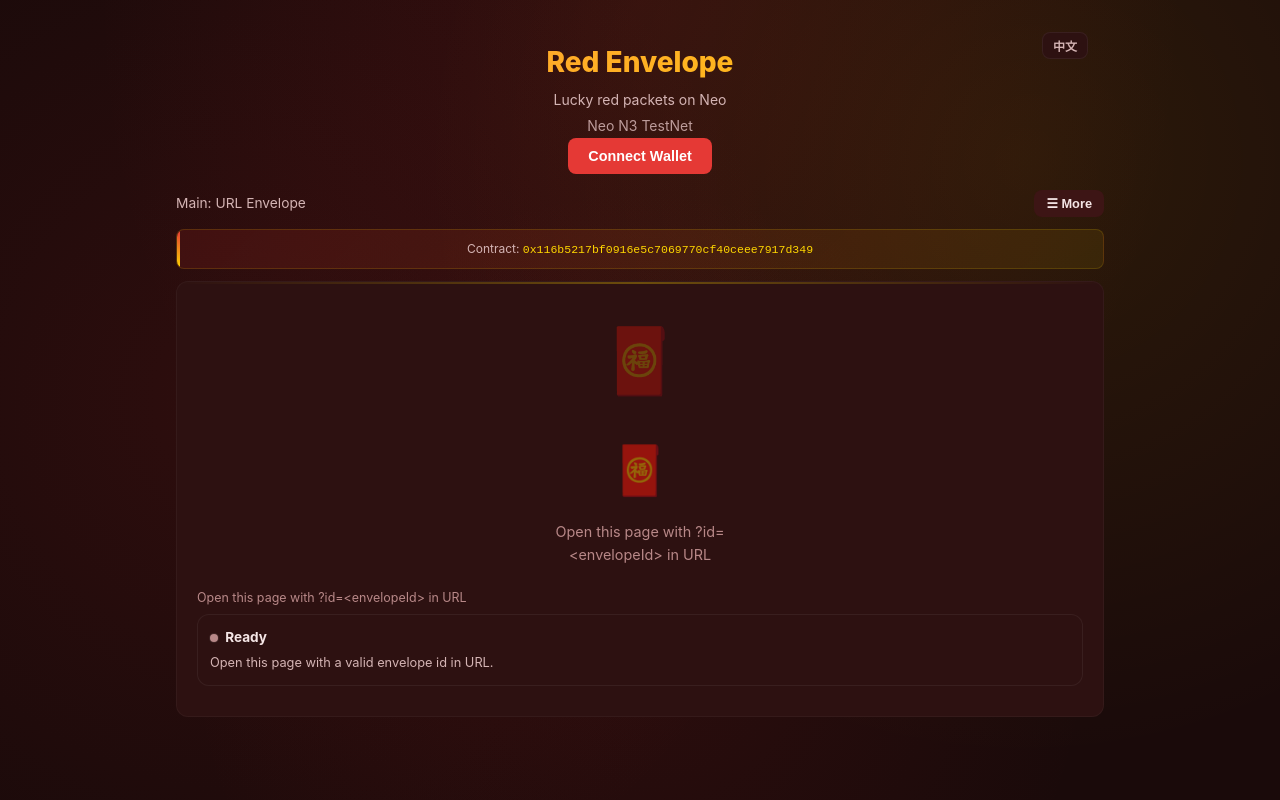
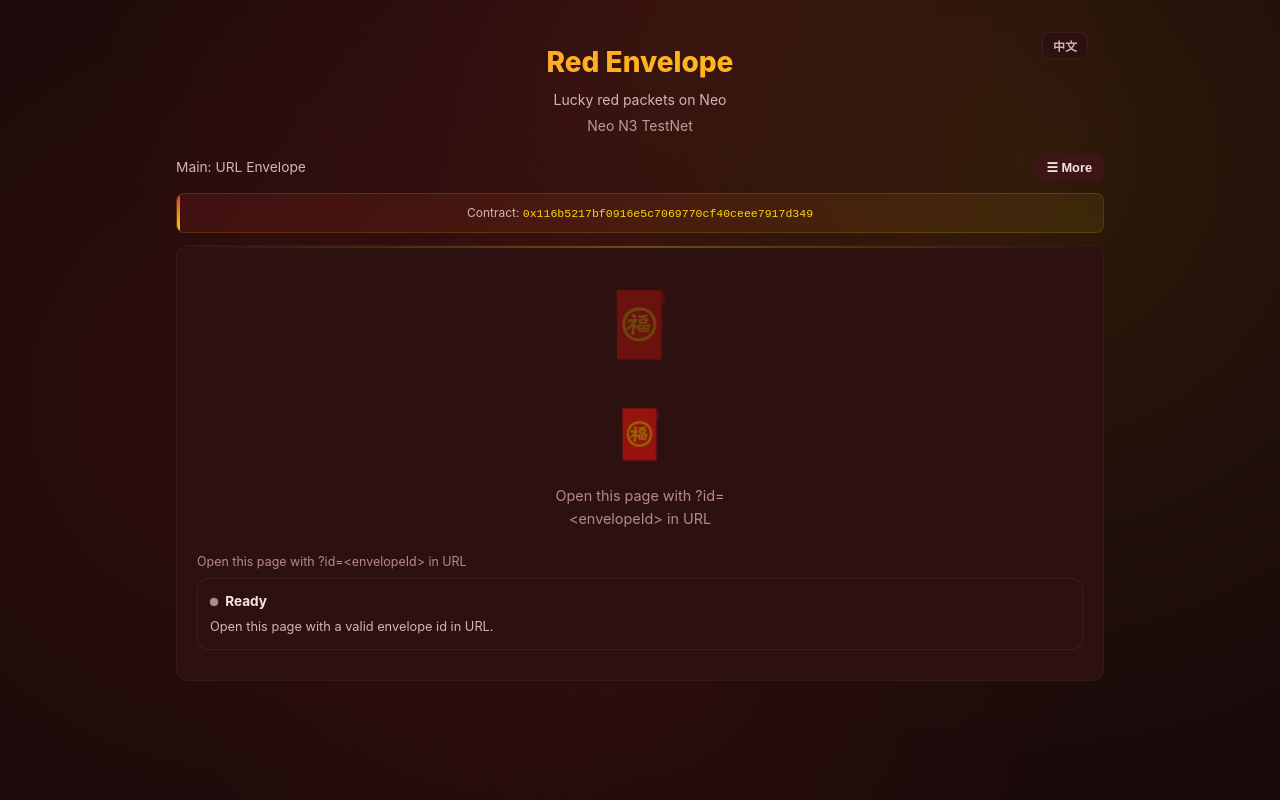
Before and after one commit to r3e-network/red-envelope, a Vue app in the folder frontend/: page / in a window 1280 px wide. Built offline with nearby package versions, Linux system fonts and the light colour scheme.

Commit message:
refactor(frontend): remove header connect-wallet button

```diff
--- a/frontend/src/App.vue
+++ b/frontend/src/App.vue
@@ -9,7 +9,7 @@ import CreateForm from "@/components/CreateForm.vue";
 import MyEnvelopes from "@/components/MyEnvelopes.vue";
 
 const { t, lang, setLang } = useI18n();
-const { address, connected, connect } = useWallet();
+const { address, connected } = useWallet();
 const network = resolveNetwork(import.meta.env.VITE_NETWORK);
 
 type TabId = "search" | "create" | "my";
@@ -17,20 +17,9 @@ type SecondaryView = Exclude<TabId, "search"> | null;
 
 const secondaryView = ref<SecondaryView>(null);
 const showSecondaryMenu = ref(false);
-const walletError = ref("");
 const secondaryTitle = computed(() => (secondaryView.value === "create" ? t("createTab") : t("myTab")));
 
 const toggleLang = () => setLang(lang.value === "en" ? "zh" : "en");
-
-const handleConnect = async () => {
-  walletError.value = "";
-  try {
-    await connect();
-  } catch (e: unknown) {
-    const msg = e instanceof Error ? e.message : String(e);
-    walletError.value = msg.includes("No Neo wallet") ? t("walletNotDetected") : msg;
-  }
-};
 
 const toggleSecondaryMenu = () => {
   showSecondaryMenu.value = !showSecondaryMenu.value;
@@ -57,12 +46,7 @@ const backToEnvelope = () => {
       <h1 class="app-title">{{ t("title") }}</h1>
       <p class="app-subtitle">{{ t("subtitle") }}</p>
       <p class="app-subtitle text-dim">{{ network.label }}</p>
-
-      <button v-if="!connected" class="btn btn-primary" :aria-label="t('connectWallet')" @click="handleConnect">
-        {{ t("connectWallet") }}
-      </button>
-      <div v-else class="wallet-pill">{{ address }}</div>
-      <div v-if="walletError" class="wallet-error">{{ walletError }}</div>
+      <div v-if="connected" class="wallet-pill">{{ address }}</div>
     </header>
 
     <!-- Lang toggle (top-right) -->
```
